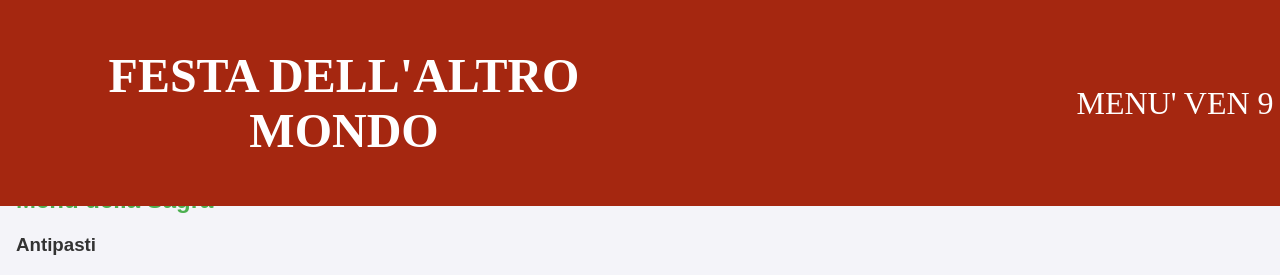
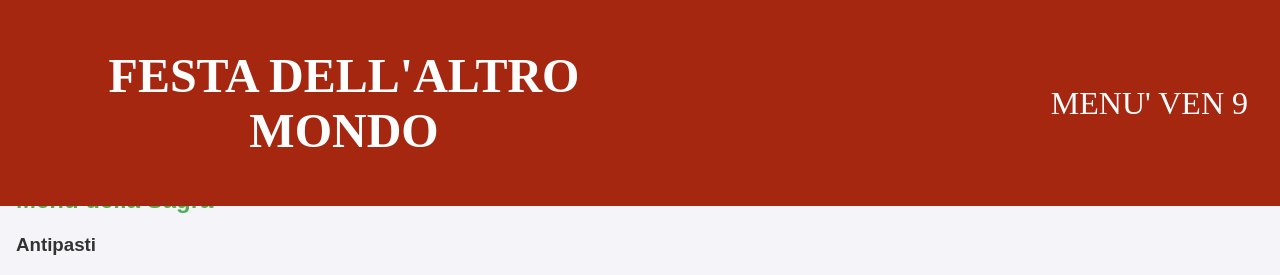
Before and after one commit to isottipietro/menu-altro-mondo, a Jekyll site: the page built from index.md, in a window 1280 px wide. Shown: the top 275 px of the page. Built offline with Jekyll 4.4.1, drawn with Linux system fonts in a browser that asks for light colours; some web fonts are replaced.

Commit message:
some changes

```diff
--- a/_layouts/home.html
+++ b/_layouts/home.html
@@ -23,7 +23,7 @@
         window.onscroll = function() {scrollFunction()};
 
         function scrollFunction() {
-          if (document.body.scrollTop > 10 || document.documentElement.scrollTop > 10 ) {
+          if (document.body.scrollTop > 50 || document.documentElement.scrollTop > 50 ) {
             document.getElementById("logo").style.fontSize = "1.5em";
             document.getElementById("logo").style.maxWidth = "40%";
             document.getElementById("data").style.fontSize = "0.9em";
--- a/assets/css/style.css
+++ b/assets/css/style.css
@@ -28,7 +28,7 @@ header h1 {
     transition: 0.2s;
     text-align: center;
     padding: 1em 1em 1em 0.5em;
-    max-width: 60%;
+    max-width: 50%;
     font-size: 3em;
 }
 
@@ -36,7 +36,7 @@ header p {
     transition: 0.2s;
     text-align: right;
     font-size: 2em;
-    padding: 0.2em;
+    padding: 0.2em 1em;
     max-width: 20%;
     display: flex;
     align-items: center;;
```
